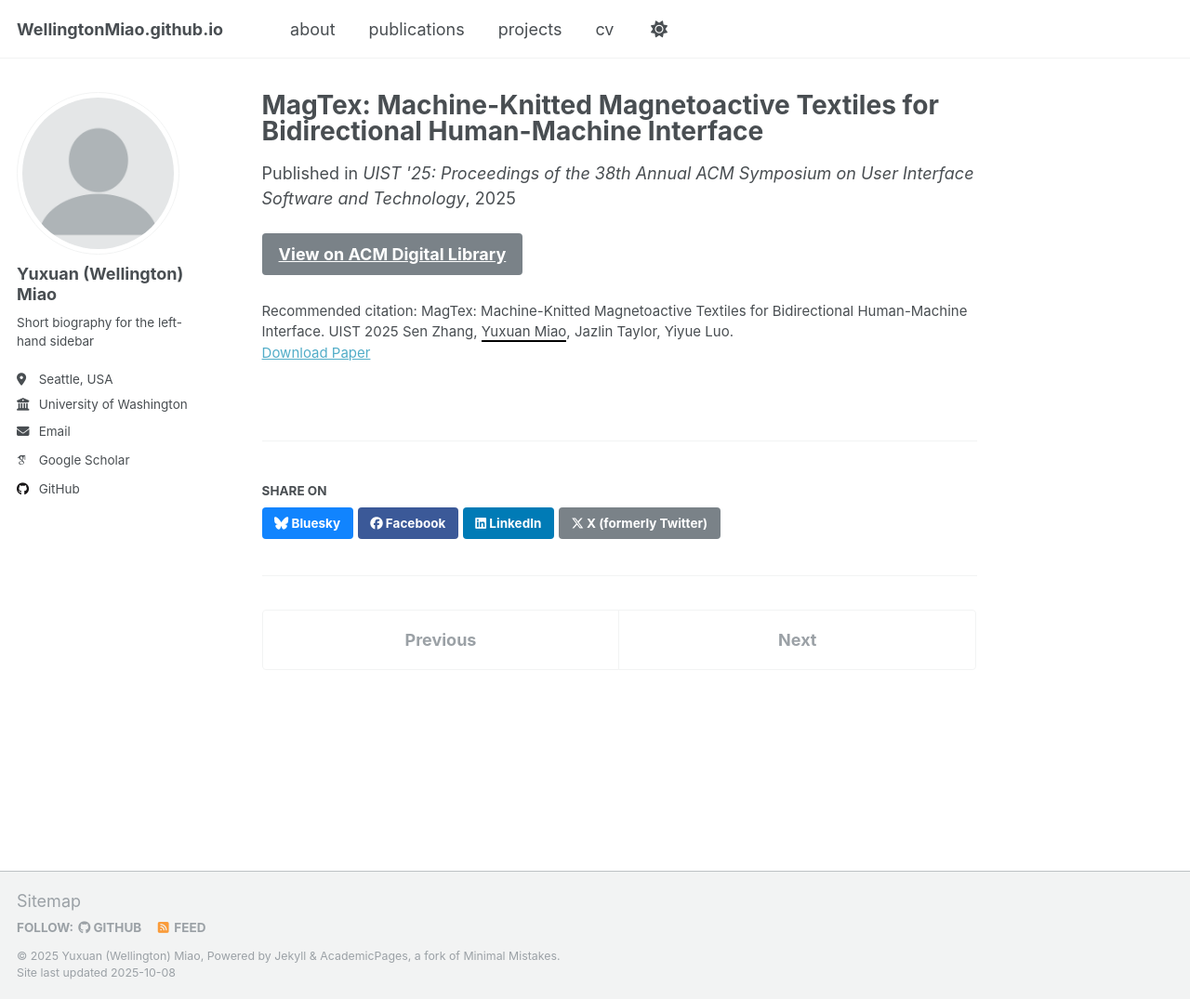
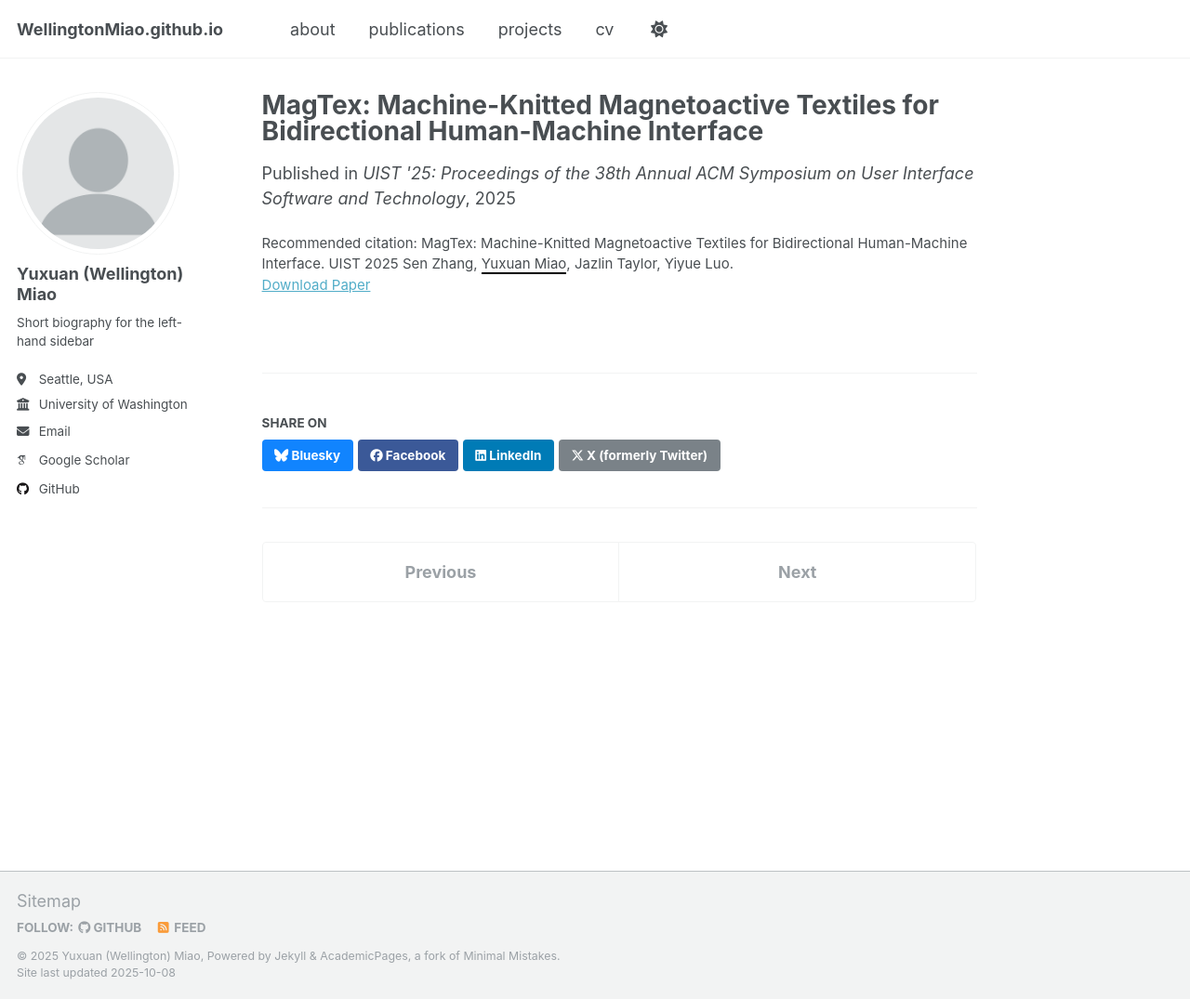
Before and after one commit to WellingtonMiao/WellingtonMiao.github.io, a Jekyll site: the page built from _publications/2025-09-27-magtex-uist25.md, in a window 1280 px wide and 1075 px high. Shown: the whole window at 93% size. Built offline with Jekyll 4.4.1, drawn with Linux system fonts in a browser that asks for light colours; some web fonts are replaced; a script that is not in the unit is left out.

Commit message:
Update 2025-09-27-magtex-uist25.md

```diff
--- a/_publications/2025-09-27-magtex-uist25.md
+++ b/_publications/2025-09-27-magtex-uist25.md
@@ -12,5 +12,3 @@ citation: |
   MagTex: Machine-Knitted Magnetoactive Textiles for Bidirectional Human-Machine Interface. UIST 2025
   Sen Zhang, <span style="border-bottom: 2px solid #000;">Yuxuan&nbsp;Miao</span>, Jazlin Taylor, Yiyue Luo.
 ---
-
-[View on ACM Digital Library](https://dl.acm.org/doi/10.1145/3746059.3747648){: .btn .btn--primary .btn--large target="_blank" rel="noopener" }
```
